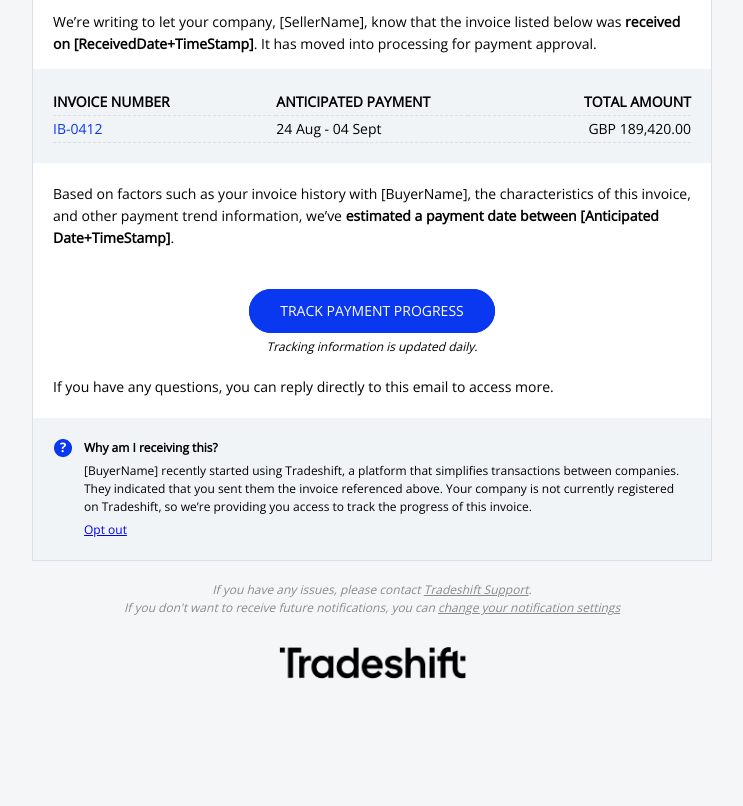
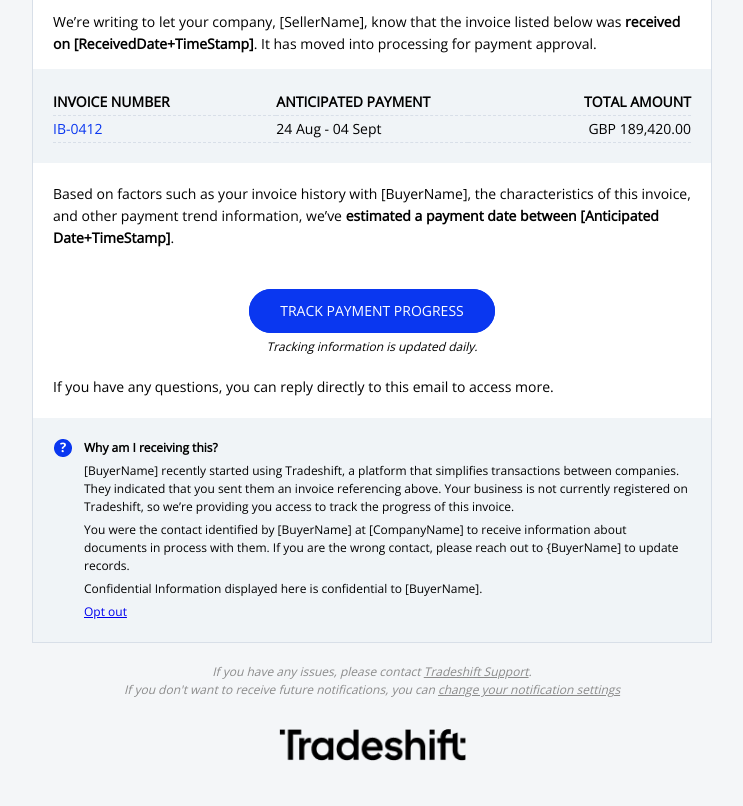
Before and after one commit to xionatan/ts-email, a plain HTML site: page onboarding_tt.html in a window 1280 px wide. Shown: the part 451-1257 px from the top of the page, without its empty margins (268-1011 px from the left). Before the commit the page ends 1175 px from the top, so only its background shows below. Drawn offline with nearby package versions, Linux system fonts and the light colour scheme.

Commit message:
Add files via upload

```diff
--- a/onboarding_tt.html
+++ b/onboarding_tt.html
@@ -220,7 +220,9 @@ GBP 189,420.00
 </td>
 <td width="" style="vertical-align: top;">
 <p style="font-family: 'Open Sans', sans-serif;line-height:18px;color:#000000;padding:0;margin:0; font-weight: bold;">Why am I receiving this?</p>
-<p style="font-family: 'Open Sans', sans-serif;line-height:18px;color:#000000;padding:0;margin:5px 0 0 0;">[BuyerName] recently started using Tradeshift, a platform that simplifies transactions between companies. They indicated that you sent them the invoice referenced above. Your company is not currently registered on Tradeshift, so we’re providing you access to track the progress of this invoice.</p>
+<p style="font-family: 'Open Sans', sans-serif;line-height:18px;color:#000000;padding:0;margin:5px 0 0 0;">[BuyerName] recently started using Tradeshift, a platform that simplifies transactions between companies. They indicated that you sent them an invoice referencing above. Your business is not currently registered on Tradeshift, so we’re providing you access to track the progress of this invoice.</p>
+<p style="font-family: 'Open Sans', sans-serif;line-height:18px;color:#000000;padding:0;margin:5px 0 0 0;">You were the contact identified by [BuyerName] at [CompanyName] to receive information about documents in process with them. If you are the wrong contact, please reach out to {BuyerName] to update records.</p>
+<p style="font-family: 'Open Sans', sans-serif;line-height:18px;color:#000000;padding:0;margin:5px 0 0 0;">Confidential Information displayed here is confidential to [BuyerName].</p>
 <p style="font-family: 'Open Sans', sans-serif;line-height:18px;color:#000000;padding:0;margin:5px 0 0 0;"><a href="#">Opt out</a></p>
 </td>
 </tr>
```
